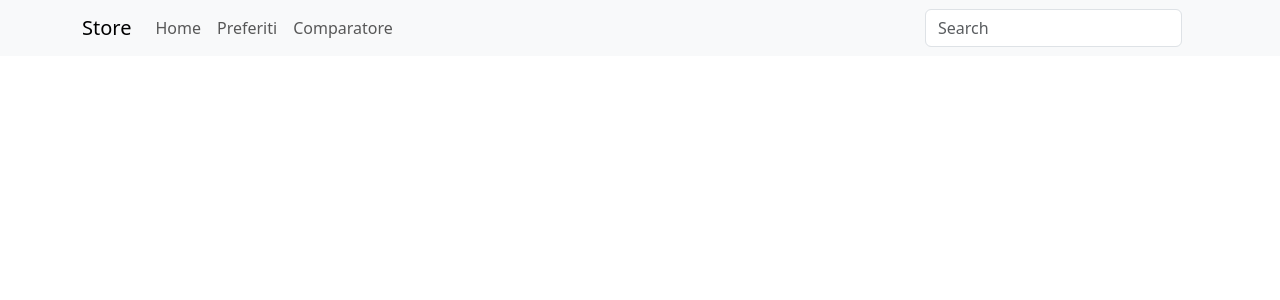
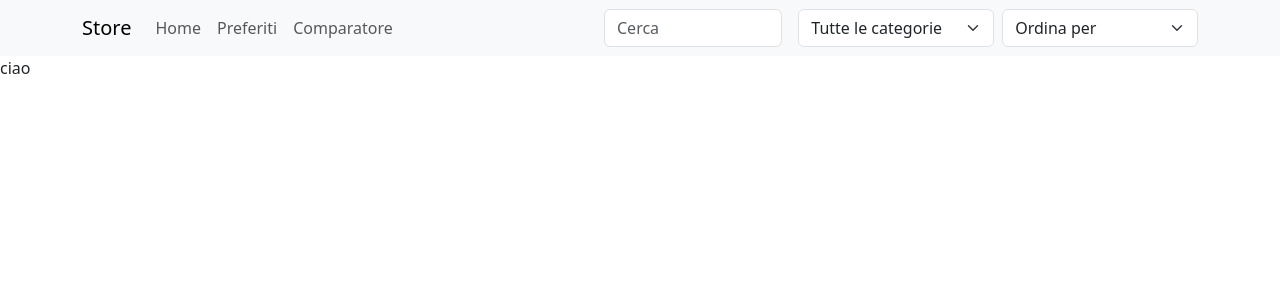
Before and after one commit to rob587/progetto-finale-spec-frontend-front, a React (Vite) app: page /game/1 in a window 1280 px wide. Shown: the top 300 px of the page. Built offline with nearby package versions, Linux system fonts and the light colour scheme.

Commit message:
feat: enhance NavigationBar and Homepage with category and sort functionality

```diff
--- a/src/components/NavigationBar.jsx
+++ b/src/components/NavigationBar.jsx
@@ -6,18 +6,31 @@ import Nav from "react-bootstrap/Nav";
 import Navbar from "react-bootstrap/Navbar";
 import { useState } from "react";
 
-const NavigationBar = ({ onSearch }) => {
+const NavigationBar = ({ onSearch, onCategoryChange, onSortChange }) => {
   const [searchTerm, setSearchTerm] = useState("");
+  const [category, setCategory] = useState("");
+  const [sortOrder, setSortOrder] = useState("");
 
   const handleSubmit = (e) => {
     e.preventDefault();
     onSearch(searchTerm);
   };
 
-  const handleChange = (e) => {
+  const handleSearchChange = (e) => {
     const value = e.target.value;
     setSearchTerm(value);
     onSearch(value);
+  };
+
+  const handleCategoryChange = (e) => {
+    const value = e.target.value;
+    setCategory(value);
+    onCategoryChange(value);
+  };
+
+  const handleSortChange = (e) => {
+    const value = e.target.value;
+    onSortChange(value);
   };
 
   return (
@@ -38,12 +51,29 @@ const NavigationBar = ({ onSearch }) => {
           <Form className="d-flex" onSubmit={handleSubmit}>
             <Form.Control
               type="search"
-              placeholder="Search"
+              placeholder="Cerca"
               className="me-3"
               aria-label="Search"
               value={searchTerm}
-              onChange={handleChange}
+              onChange={handleSearchChange}
             />
+            <Form.Select
+              aria-label="Categoria"
+              value={category}
+              onChange={handleCategoryChange}
+              className="me-2"
+            >
+              <option value="">Tutte le categorie</option>
+              <option value="horror">Horror</option>
+              <option value="action">Action</option>
+              <option value="adventure">Adventure</option>
+              <option value="rpg">RPG</option>
+            </Form.Select>
+            <Form.Select aria-label="Ordina" onChange={handleSortChange}>
+              <option value="">Ordina per</option>
+              <option value="asc">A-Z</option>
+              <option value="desc">Z-A</option>
+            </Form.Select>
           </Form>
         </Navbar.Collapse>
       </Container>
--- a/src/layout/DefaultLayout.jsx
+++ b/src/layout/DefaultLayout.jsx
@@ -3,15 +3,29 @@ import { Outlet } from "react-router-dom";
 import NavigationBar from "../components/NavigationBar";
 const DefaultLayout = () => {
   const [searchTerm, setSearchTerm] = useState("");
+  const [category, setCategory] = useState("");
+  const [sortOrder, setSortOrder] = useState("");
 
   const handleSearch = (term) => {
     setSearchTerm(term);
   };
 
+  const handleCategoryChange = (cat) => {
+    setCategory(cat);
+  };
+
+  const handleSortChange = (order) => {
+    setSortOrder(order);
+  };
+
   return (
     <>
-      <NavigationBar onSearch={handleSearch} />
-      <Outlet context={{ searchTerm }} />
+      <NavigationBar
+        onSearch={handleSearch}
+        onCategoryChange={handleCategoryChange}
+        onSortChange={handleSortChange}
+      />
+      <Outlet context={{ searchTerm, category, sortOrder }} />
     </>
   );
 };
--- a/src/pages/DetailGame.jsx
+++ b/src/pages/DetailGame.jsx
@@ -1,7 +1,7 @@
 import React from "react";
 
 const DetailGame = () => {
-  return <div></div>;
+  return <div>ciao</div>;
 };
 
 export default DetailGame;
--- a/src/pages/Homepage.jsx
+++ b/src/pages/Homepage.jsx
@@ -3,7 +3,7 @@ import { Card, Container, Row, Col, Button } from "react-bootstrap";
 import { useOutletContext } from "react-router-dom";
 
 const Homepage = () => {
-  const { searchTerm } = useOutletContext();
+  const { searchTerm, category, sortOrder } = useOutletContext();
   const [games, setGames] = useState([]);
   const [loading, setLoading] = useState(true);
 
@@ -20,9 +20,25 @@ const Homepage = () => {
       });
   }, []);
 
-  const filteredGames = games.filter((game) =>
+  let filteredGames = games.filter((game) =>
     game.title.toLowerCase().includes(searchTerm.toLowerCase())
   );
+
+  if (category) {
+    filteredGames = filteredGames.filter(
+      (game) => game.category.toLowerCase() === category.toLowerCase()
+    );
+  }
+
+  if (sortOrder === "asc") {
+    filteredGames = [...filteredGames].sort((a, b) =>
+      a.title.localeCompare(b.title)
+    );
+  } else if (sortOrder === "desc") {
+    filteredGames = [...filteredGames].sort((a, b) =>
+      b.title.localeCompare(a.title)
+    );
+  }
 
   if (loading) {
     return (
@@ -43,7 +59,7 @@ const Homepage = () => {
                 <Card.Text>{game.category}</Card.Text>
               </Card.Body>
               <Card.Footer>
-                <Button href="game/:id">Vai al dettaglio</Button>
+                <Button href={`game/${game.id}`}>Vai al dettaglio</Button>
               </Card.Footer>
             </Card>
           </Col>
```
